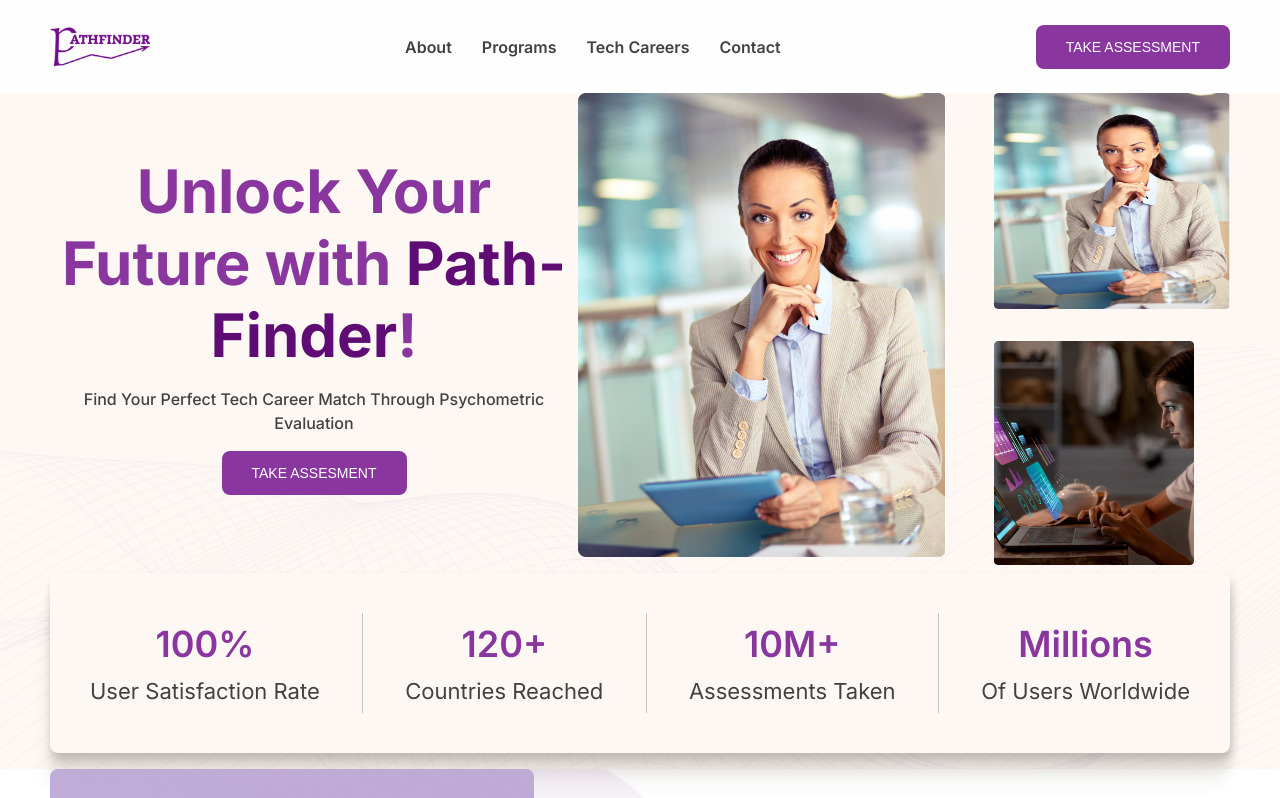
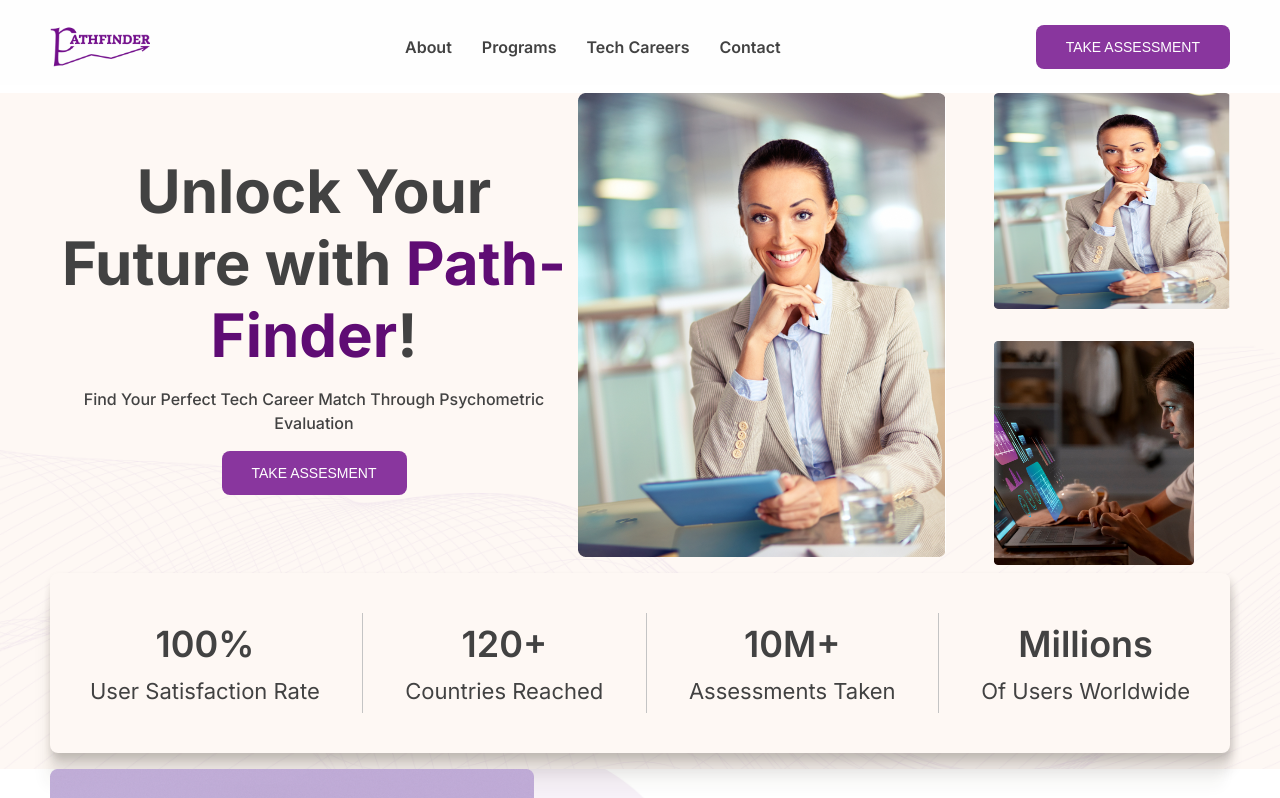
Before and after one commit to wokrit/WTF-Pathfinder, a React (Vite) app: page / in a window 1280 px wide. Shown: the top 798 px of the page. Built offline with nearby package versions, Linux system fonts and the light colour scheme; no server answers.

Commit message:
Update Hero.module.css

```diff
--- a/src/components/pages/Home/landing/Hero.module.css
+++ b/src/components/pages/Home/landing/Hero.module.css
@@ -18,6 +18,7 @@
     font-weight: 700;
     line-height: normal;
     text-align: center;
+    color: #424242;
 }
 
 .purple {
@@ -73,6 +74,7 @@
     font-size: 36px;
     font-weight: 600;
     line-height: 48.41px;
+    color: #424242;
 }
 
 .detail p {
```
